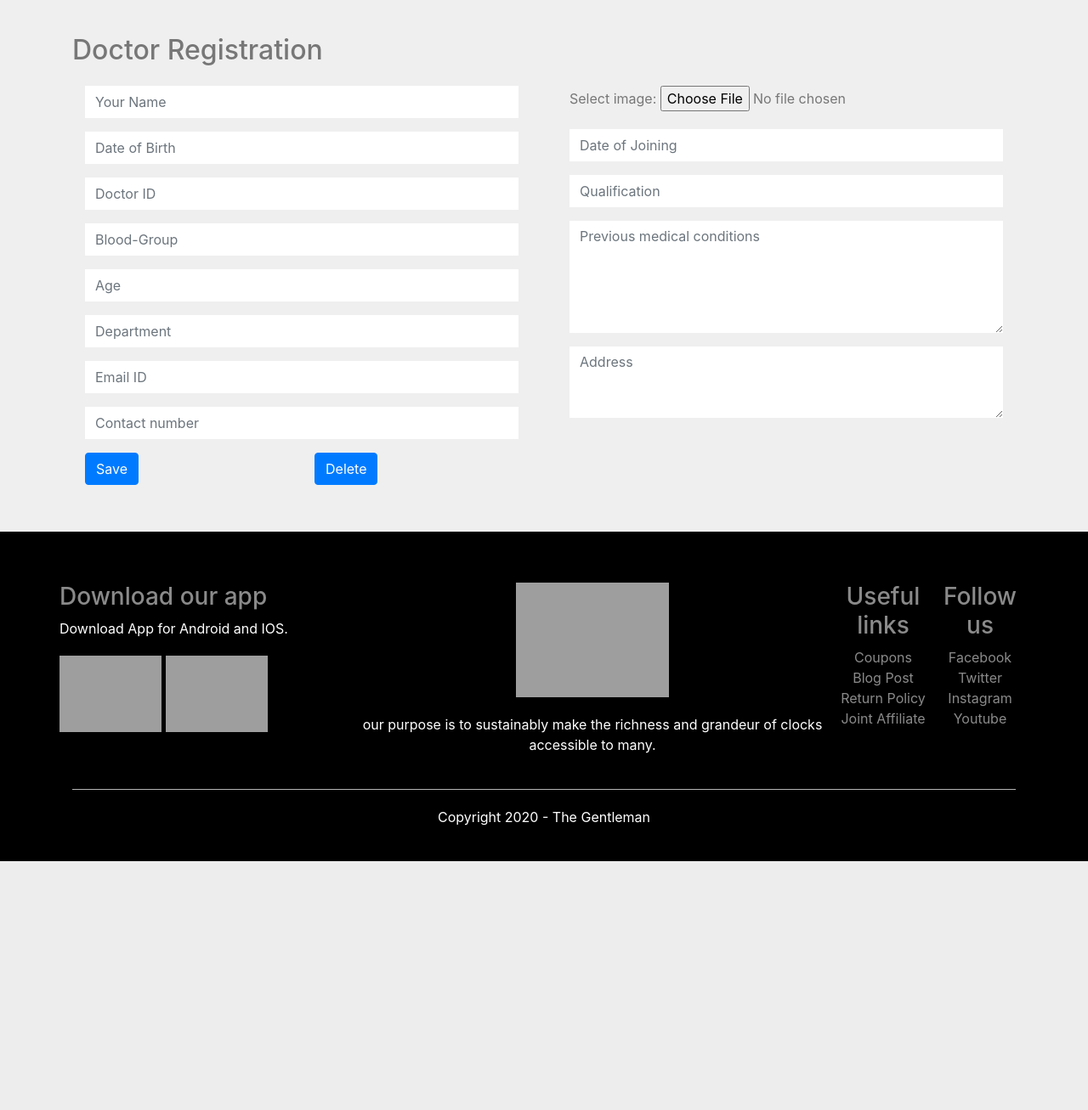
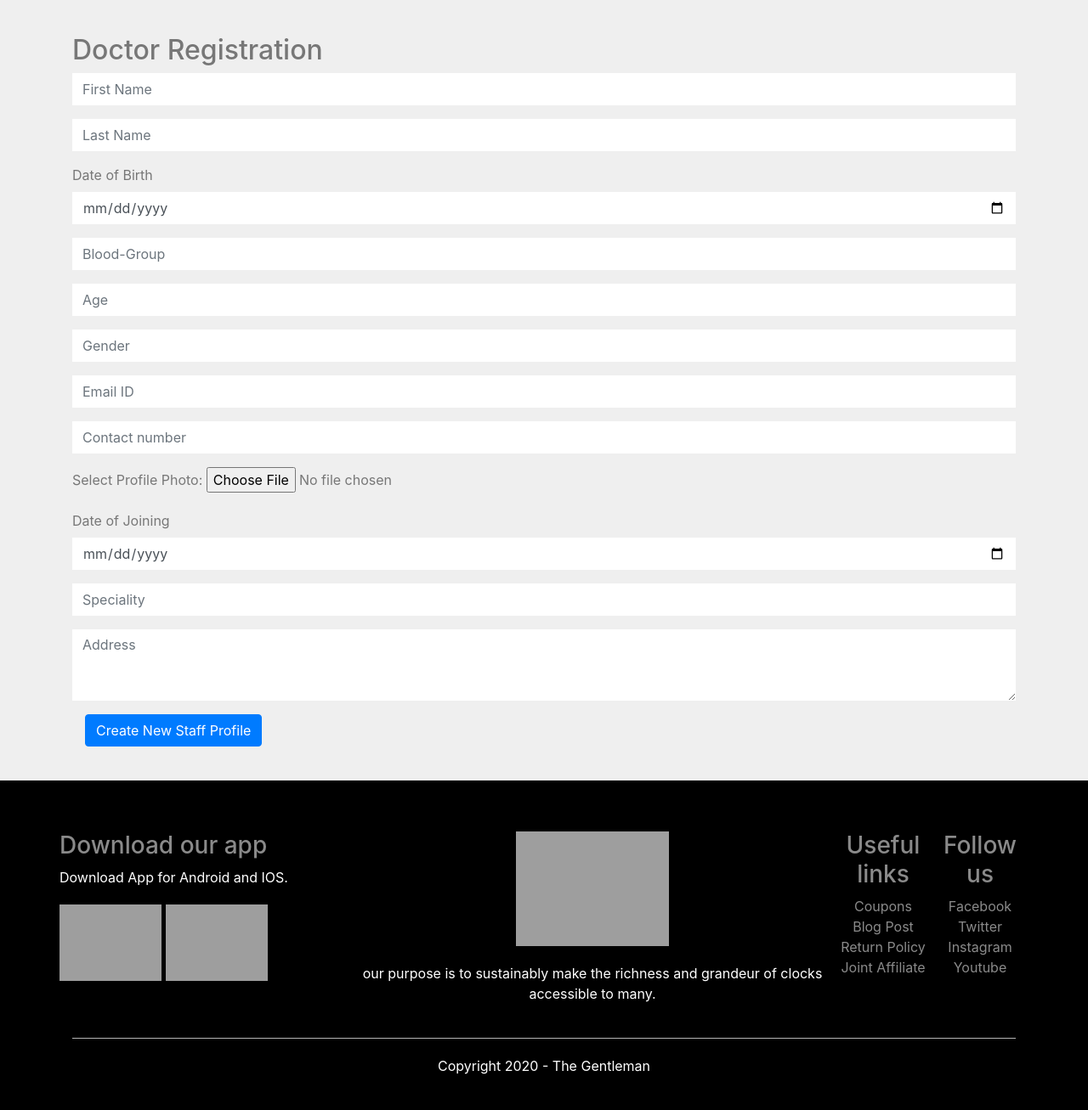
Before and after one commit to gokulvibe/Hospital-Management-System-Django, a Django app: template accounts/templates/accounts/Doc-reg.html in a window 1280 px wide. Shown: the part 66-1373 px from the top of the page at 85% size. Before the commit the page ends 1080 px from the top, so only its background shows below. Run offline with Django 3.2, Linux system fonts and the light colour scheme; the template is opened without the code that fills it, so the values that code supplies are empty; some libraries are stand-ins or nearby versions; grey boxes are pictures that could not be loaded.

Commit message:
Added Doctor Registeration Functionality

```diff
--- a/accounts/models.py
+++ b/accounts/models.py
@@ -10,6 +10,7 @@ class DoctorProfile(models.Model):
     profile_picture = models.ImageField(upload_to='profile_pictures/doctor_profile_picture/')
     phone_number = models.CharField(max_length=15, blank=True, null=True)
     date_of_birth = models.DateField(blank=True, null=True)
+    date_of_joining = models.DateField(blank=True, null=True)
     gender = models.CharField(max_length=20, blank=True, null=True)
     age = models.IntegerField(blank=True, null=True)
     blood_group = models.CharField(max_length=10, blank=True, null=True)
--- a/accounts/templates/accounts/Doc-reg.html
+++ b/accounts/templates/accounts/Doc-reg.html
@@ -1,6 +1,6 @@
 <html>
    <head>
-      <title>The Gentleman Clocks</title>
+      <title>Team 10 - HMS</title>
       <link rel="stylesheet" href="style.css">
       <link rel="stylesheet" href="https://stackpath.bootstrapcdn.com/bootstrap/4.5.2/css/bootstrap.min.css" >
       <link rel="stylesheet" href="https://stackpath.bootstrapcdn.com/font-awesome/4.7.0/css/font-awesome.min.css">
@@ -28,7 +28,7 @@
                         <a class="nav-link" href="/register-doctor">Doctor-registration</a>
                     </li>
                     <li class="nav-item">
-                        <a class="nav-link" href="/register-doctor">AS-registration</a>
+                        <a class="nav-link" href="/register-staff">AS-registration</a>
                     </li>
                     <li class="nav-item">
                         <a class="nav-link" href="Edit.html">Edit</a>
@@ -44,70 +44,70 @@
         <section id="contact">
             <div class="container">
                 <h2>Doctor Registration</h2>
-                <div class="row">
-                    <div class="col-md-6">
-                        <form class="contact-form">
+                <!-- <div class="row"> -->
+                    <!-- <div class="col-md-6"> -->
+                        <form class="staff-register-form" action = "/register-doctor/" method="post" id="doctor-register-form" enctype="multipart/form-data">
+                            {% csrf_token %}
                              <div class="form-group">
-                                <input type="text" class="form-control" placeholder="Your Name">
+                                <input type="text" class="form-control" name="first_name" placeholder="First Name">
                              </div>
                              <div class="form-group">
-                                <input placeholder = "Date of Birth" class = "form-control" type = "text" onfocus = "(this.type = 'date')"  id = "date">
+                                <input type="text" class="form-control" name="last_name" placeholder="Last Name">
+                             </div>
+                             <div class="form-group">
+                                <label for="date_of_birth">Date of Birth</label>
+                                <input  name="date_of_birth" class = "form-control" type="date">
                             </div>
                             <div class="form-group">
-                                <input type="text" class="form-control" placeholder="Doctor ID">
+                                <input type="text" class="form-control" name="blood_group" placeholder="Blood-Group">
                             </div>
                             <div class="form-group">
-                                <input type="text" class="form-control" placeholder="Blood-Group">
+                                <input type="number" class="form-control" name="age" placeholder="Age">
                             </div>
                             <div class="form-group">
-                                <input type="number" class="form-control" placeholder="Age">
+                                <input type="text" class="form-control" name="gender" placeholder="Gender">
                             </div>
                             <div class="form-group">
-                                <input type="text" class="form-control" placeholder="Department">
+                                <input type="email" class="form-control" name="email" placeholder="Email ID">
                             </div>
                             <div class="form-group">
-                                <input type="email" class="form-control" placeholder="Email ID">
+                                <input type="text" class="form-control" name="contact_number" placeholder="Contact number">
                             </div>
-                            <div class="form-group">
-                                <input type="text" class="form-control" placeholder="Contact number">
-                            </div>
-                            <div class="row">
-                            <div class="col-md-6 contact info">
+                            <!-- <div class="row">
 
-                                    <button type="submit" class="btn btn-primary">Save</button>
-
-                            </div>
                             <div class="col-md-6 contact info">
 
                                     <button type="submit" class="btn btn-primary">Delete</button>
 
                             </div>
-                            </div>
-                        </form>
-                    </div>
-                    <div class="col-md-6 contact info">
-                        <form class="contact-form">
+                            </div> -->
+
+                    <!-- </div> -->
+                    <!-- <div class="col-md-6 contact info"> -->
                             <div class="form-group">
-                                <label for="img">Select image:</label>
-                                <input type="file" id="img" name="img" accept="image/*">
+                                <label for="img">Select Profile Photo:</label>
+                                <input type="file" id="img" name="image" accept="image/*">
                             </div>
                             <div class="form-group">
-                                <input placeholder = "Date of Joining" class = "form-control" type = "text" onfocus = "(this.type = 'date')"  id = "date">
+                                <label for="date_of_joining">Date of Joining</label>
+                                <input name="date_of_joining" class = "form-control" type="date">
                             </div>
                             <div class="form-group">
-                                <input type="text" class="form-control" placeholder="Qualification">
-                            </div>
-                            <div class="form-group">
-                                <textarea class="form-control" rows="5" placeholder="Previous medical conditions"></textarea>
+                                <input type="text" class="form-control" name="speciality" placeholder="Speciality">
                             </div>
 
                             <div class="form-group">
-                                <textarea class="form-control" rows="3" placeholder="Address"></textarea>
+                                <textarea class="form-control" rows="3" name="address" placeholder="Address"></textarea>
                             </div>
 
+                            <div class="col-md-6 contact info">
+
+                                <button type="submit" form="doctor-register-form" class="btn btn-primary">Create New Staff Profile</button>
+
+                            </div>
                         </form>
-                    </div>
-                </div>
+                    <!-- </div> -->
+                <!-- </div> -->
             </div>
         </section>
         <!--footer-->
```
Also changed, not shown: accounts/views.py (+61 -1 lines), accounts/migrations/0006_doctorprofile_date_of_joining.py (added).
